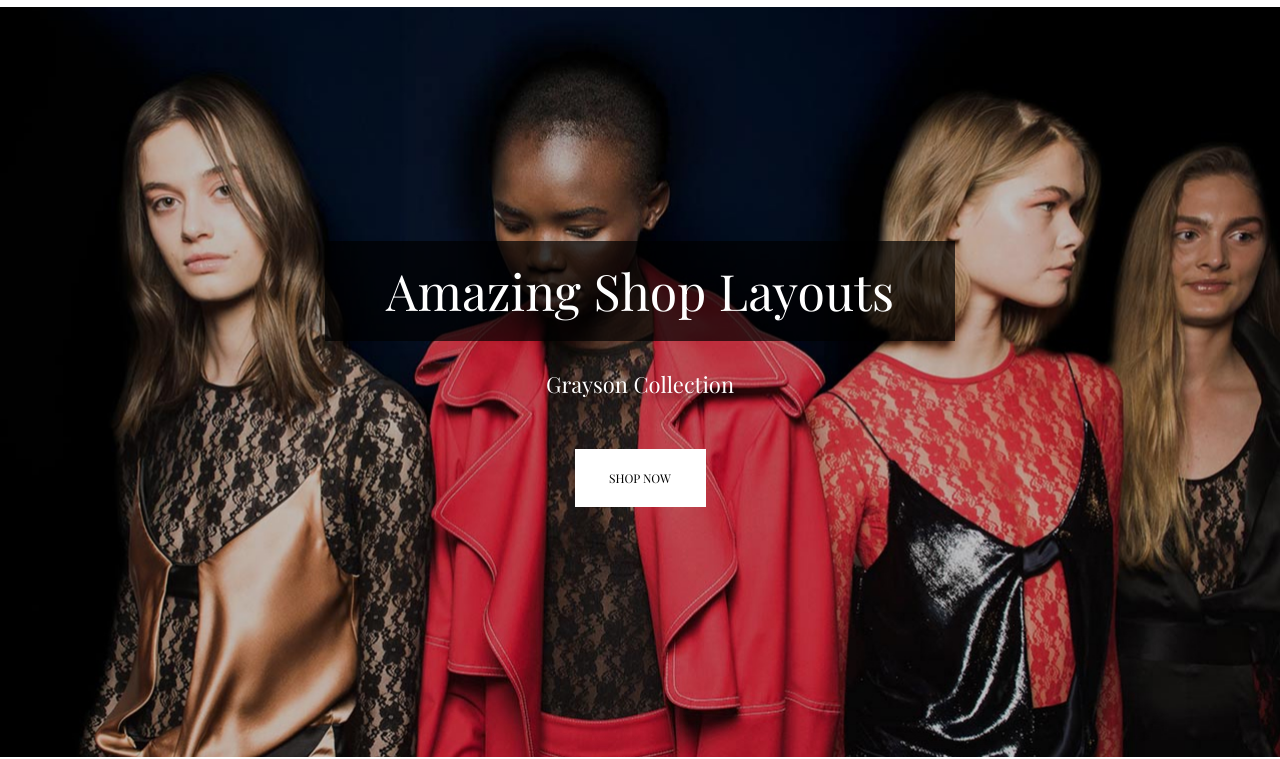
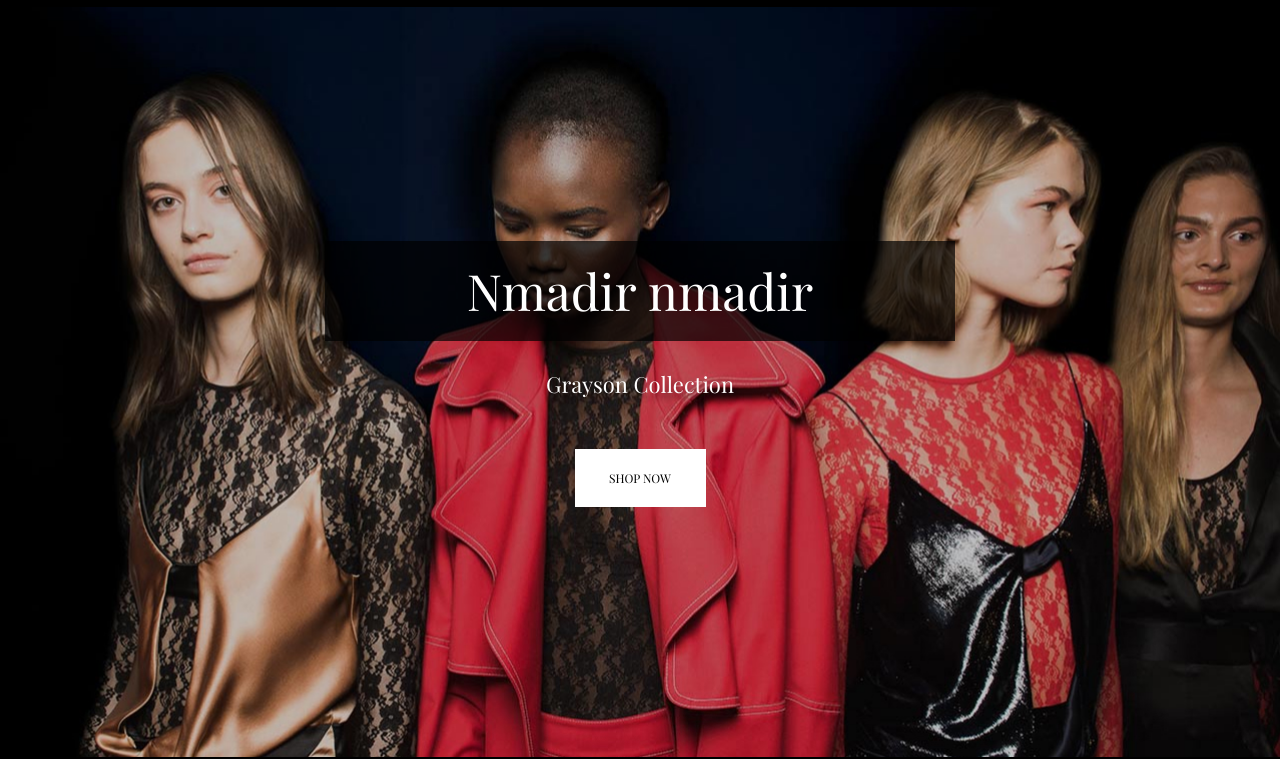
Before and after one commit to sayyod2003/grayson, a plain HTML site: page index.html in a window 1280 px wide. Shown: the part 78-837 px from the top of the page. Drawn offline with Linux system fonts and the light colour scheme.

Commit message:
title body

```diff
--- a/index.html
+++ b/index.html
@@ -49,7 +49,7 @@
             </div>
         </nav>
         <div class="header__bottom">
-            <h1 class="header__title">Amazing Shop Layouts</h1>
+            <h1 class="header__title">Nmadir nmadir</h1>
             <span class="header__subtitle">
                 Grayson Collection</span>
                 <a href="" class="header__btn btn">SHOP NOW</a>
@@ -95,7 +95,7 @@
         </section>
         <section class="product">
             <div class="container">
-                <h2 class="title product__title">Highly Customizable</h2>
+                <h2 class="title product__title"> meee jsfdf</h2>
                 <p class="text ptoduct__text">Style your products and shop pages, add a cart widget to your header,
                     and convert clicks into sales.</p>
                     <div class="product__content">
--- a/styles/main.css
+++ b/styles/main.css
@@ -23,6 +23,7 @@
 }
 body {
   font-family: Playfair;
+  background: #000;
 }
 
 .container {
```
